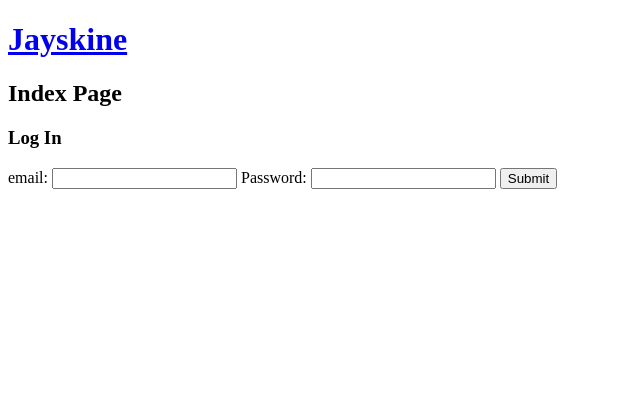
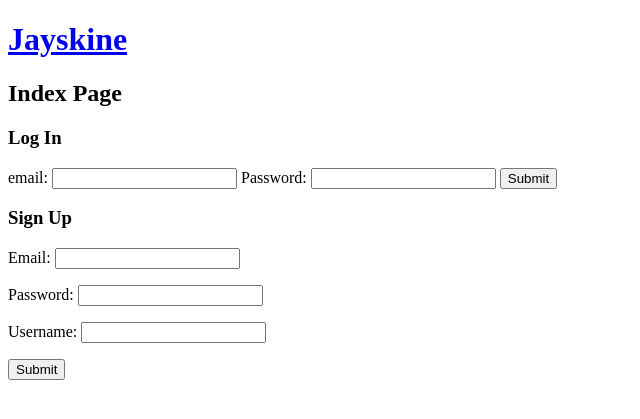
Before and after one commit to platosw/jayskine-notebook-app, a Flask app: page / in a window 1280 px wide. Shown: the top 419 px of the page, without its empty margins (0-640 px from the left). Run offline with Flask 3, Linux system fonts and the light colour scheme.

Commit message:
Implemented sign up features

```diff
--- a/server.py
+++ b/server.py
@@ -58,6 +58,23 @@ def add_note():
         db.session.commit()
         return redirect("/")
 
+@app.route("/add_user", methods=["POST"])
+def add_user():
+    email = request.form.get("email")
+    password = request.form.get("password")
+    username = request.form.get("username")
+
+    user = crud.get_user_by_email(email)
+    if user:
+         flash("Cannot create an account with this email. Try again.")
+    else:
+         user = crud.create_user(email, password, username)
+         db.session.add(user)
+         db.session.commit()
+         flash(f"{user.username}, your account created! Please log in.")
+
+    return redirect("/")
+
 
 # About update routes
 @app.route("/edit_category", methods=["POST"])
@@ -88,7 +105,7 @@ def login():
     email = request.form.get("user_email")
     password = request.form.get("user_password")
     user = crud.get_user_by_email(email)
-    if user.password == password:
+    if user and user.password == password:
         session["user"] = {"email": user.email, "username": user.username}
         flash("You're logged in!")
     else:
--- a/templates/index.html
+++ b/templates/index.html
@@ -50,4 +50,15 @@
         <input type="submit" />
     </form>
 </div>
+<div id="signup">
+    <h3>Sign Up</h3>
+    <form action="/add_user" method="POST">
+        <p>Email: <input type="text" name="email" required /></p>
+        <p>Password: <input type="password" name="password" required /></p>
+        <p>Username: <input type="text" name="username" required /></p>
+        <p>
+            <input type="submit" />
+        </p>
+    </form>
+</div>
 {% endif %} {% endblock %}
```
